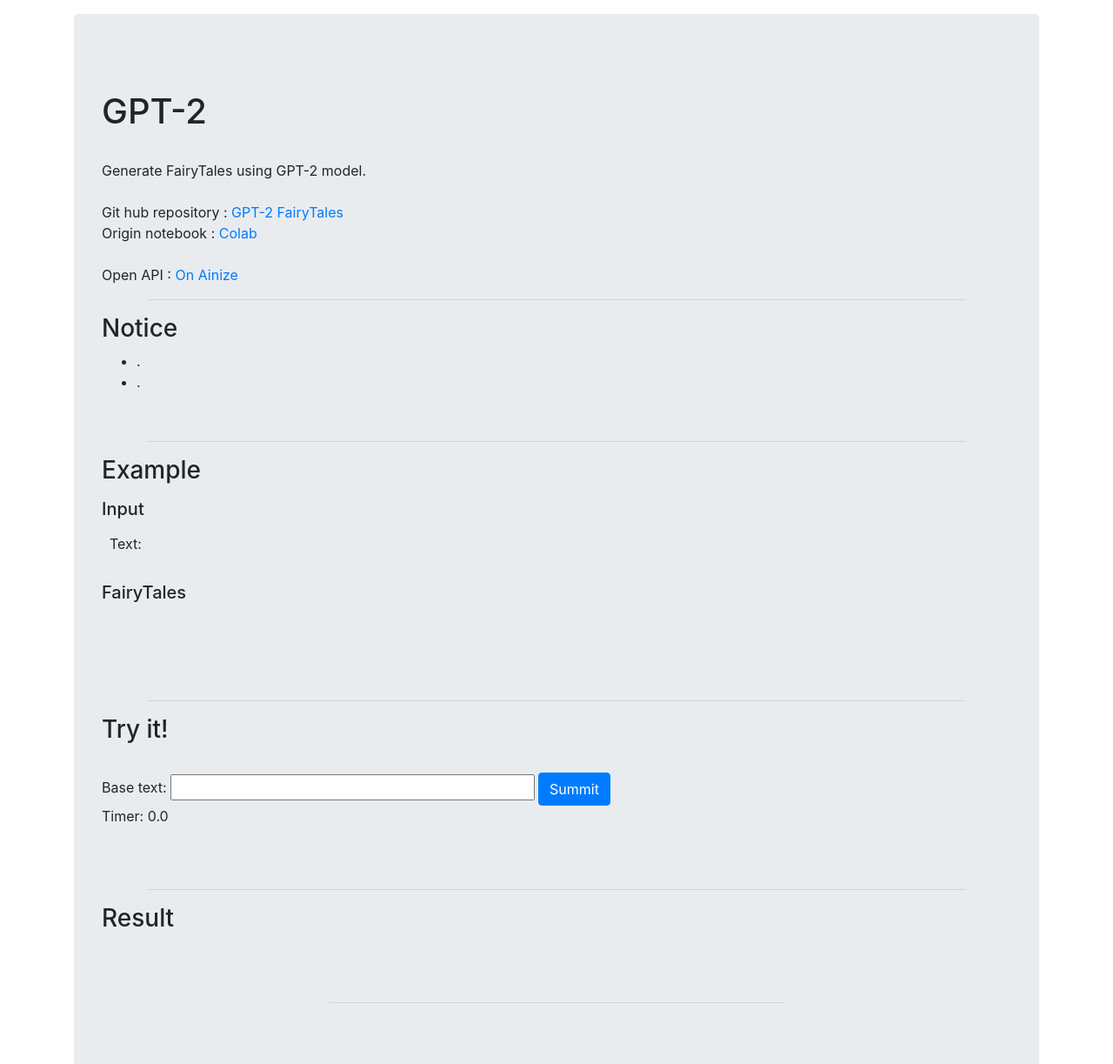
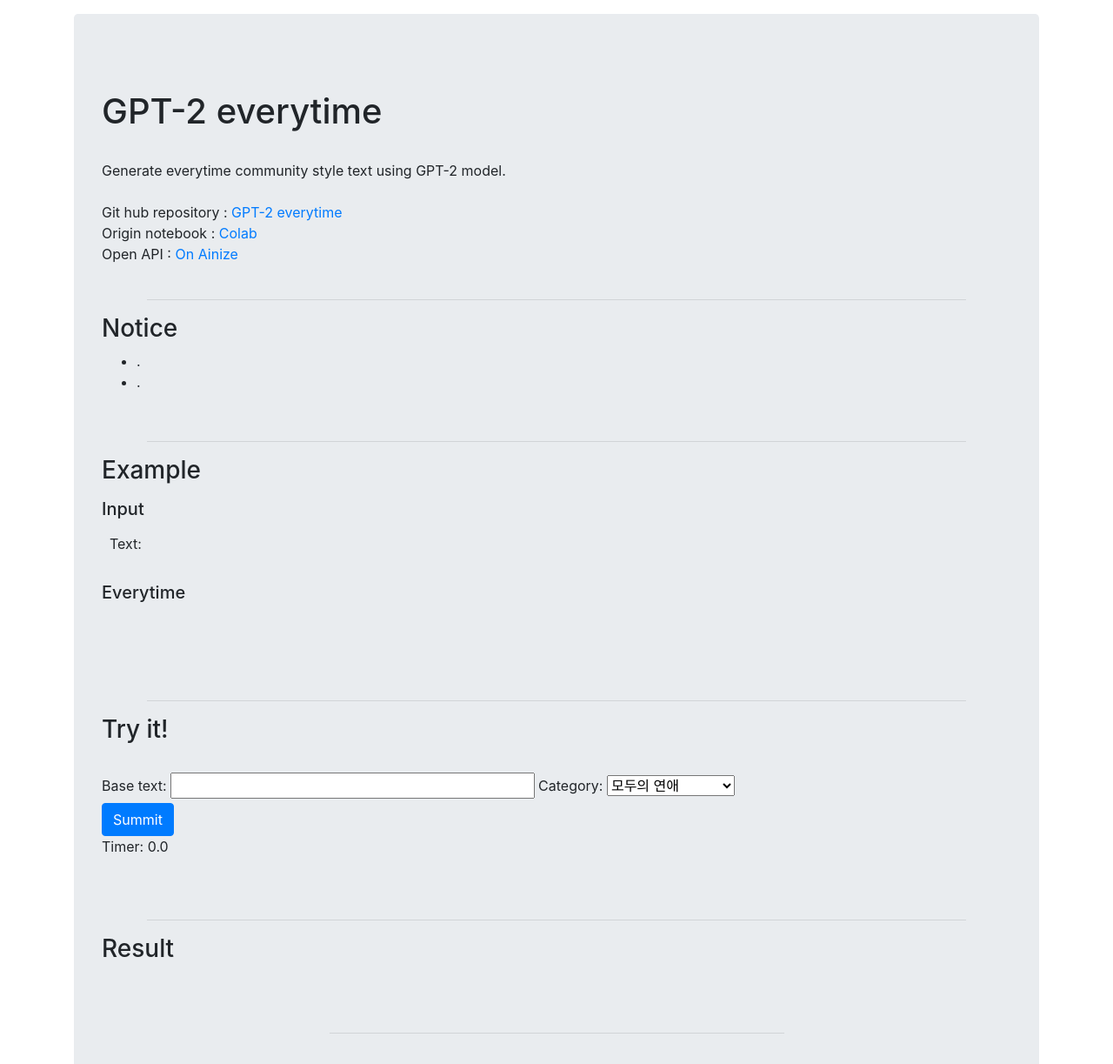
Before and after one commit to jason9693/SoongsilBERT-base-beep-deploy, a Flask app: page / in a window 1280 px wide. Shown: the top 1223 px of the page at 87% size. Run offline with Flask 2, Linux system fonts and the light colour scheme; some libraries are stand-ins or nearby versions.

Commit message:
Add category select

```diff
--- a/templates/main.html
+++ b/templates/main.html
@@ -4,7 +4,7 @@
     <meta charset="UTF-8">
     <meta name="viewport" content="width=device-width, initial-scale=1, shrink-to-fit=no">
 
-    <title>GPT-2 FairyTales</title>
+    <title>GPT-2 Everytime</title>
 
     <!-- Bootstrap CSS -->
     <link rel="stylesheet" href="https://stackpath.bootstrapcdn.com/bootstrap/4.4.1/css/bootstrap.min.css"
@@ -40,6 +40,7 @@
         }
 
         let text = document.getElementById("text").value;
+        let category = document.getElementById("category").value;
 
         if (text == '') {
             document.getElementById('warning').innerText = 'Please fill text!';
@@ -52,6 +53,7 @@
         let start = 0;
 
         formData.append('text', text);
+        formData.append('category', category);
         formData.append('length', 300);
 
         // timer
@@ -120,11 +122,11 @@
             <div class="intro">
                 <br>
                 <!-- Project title -->
-                <h1>GPT-2 </h1><br>
-                <a>Generate FairyTales using GPT-2 model.</a><br><br>
-                <a>Git hub repository : </a> <a href="https://github.com/fpem123/gpt2-everytime" target="_blank">GPT-2 FairyTales</a><br>
-                <a>Origin notebook : </a><a href="https://colab.research.google.com/drive/1p6DIxsesi3eJNPwFwvMw0MeM5LkSGoPW?usp=sharing&fbclid=IwAR1kejoqnhL738Za3M_BsGnjjJrayGq5AG3hH8UUBX3dRwCK6JvT4loZ88A#scrollTo=fJWeAhLF7rdh" target="_blank">Colab</a><br><br>
-                <a>Open API : </a> <a href="https://ainize.ai/fpem123/gpt2-everytime?branch=master" target="_blank">On Ainize</a><br>
+                <h1>GPT-2 everytime</h1><br>
+                <a>Generate everytime community style text using GPT-2 model.</a><br><br>
+                <a>Git hub repository : </a> <a href="https://github.com/fpem123/gpt2-everytime" target="_blank">GPT-2 everytime</a><br>
+                <a>Origin notebook : </a><a href="https://colab.research.google.com/drive/1p6DIxsesi3eJNPwFwvMw0MeM5LkSGoPW?usp=sharing&fbclid=IwAR1kejoqnhL738Za3M_BsGnjjJrayGq5AG3hH8UUBX3dRwCK6JvT4loZ88A#scrollTo=fJWeAhLF7rdh" target="_blank">Colab</a><br>
+                <a>Open API : </a> <a href="https://ainize.ai/fpem123/gpt2-everytime?branch=master" target="_blank">On Ainize</a><br><br>
             </div>
 
             <hr width="90%">
@@ -143,7 +145,7 @@
                 <h3><label>Example</label></h3>
                 <h5><label>Input</label></h5>
                 <label>&nbsp;&nbsp;Text: </label><br><br>
-                <h5><label>FairyTales</label></h5>
+                <h5><label>Everytime</label></h5>
                 <label>&nbsp;&nbsp;</label><br><br>
             </div>
 
@@ -153,6 +155,12 @@
                 <h3>Try it!</h3><br>
                 <label>Base text: </label>
                 <input type="text" id="text" style="width:40%">
+                <label>Category: </label>
+                <select id="category" style="width:110pt">
+                    <option value="모두의 연애">모두의 연애</option>
+                    <option value="숭실대 에타">숭실대 에타</option>
+                    <option value="대학생 잡담방">대학생 잡담방</option>
+                </select><br>
                 <button class="btn btn-primary btn=lg" type="submit" id="button1" onclick="send_req();">Summit</button><br>
                 <label>Timer:&nbsp;</label><label id="timer">0.0</label><br>
                 <b><label id="warning" style="color:red;"></label></b>
```
